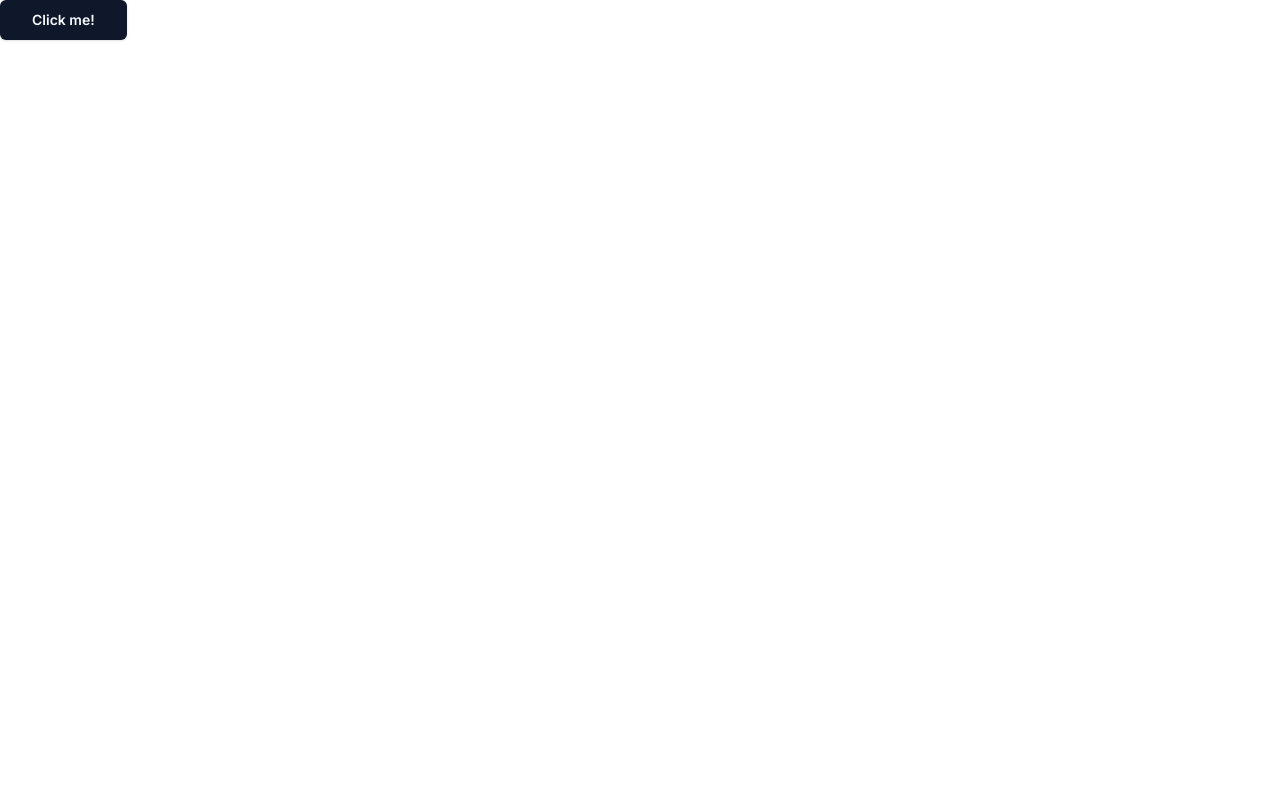
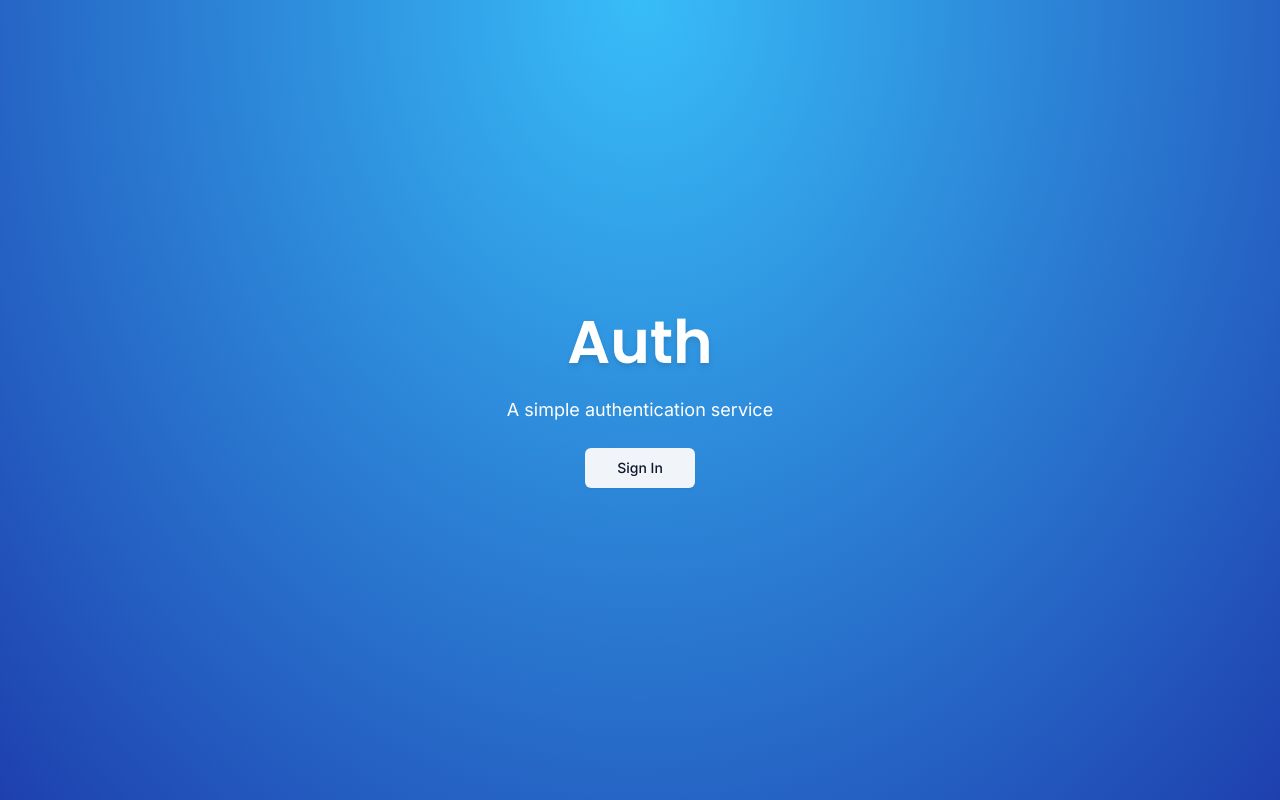
Before and after one commit to mike-shields-dev/next-auth-v5-tut, a Next.js app: page / in a window 1280 px wide. Built offline with nearby package versions, Linux system fonts and the light colour scheme.

Commit message:
feat: root route displays app title and description and signin bttn

```diff
--- a/src/app/globals.css
+++ b/src/app/globals.css
@@ -1,6 +1,10 @@
 @tailwind base;
 @tailwind components;
 @tailwind utilities;
+
+html,body,:root {
+  height: 100vh;
+}
 
 @layer base {
   :root {
--- a/src/app/page.tsx
+++ b/src/app/page.tsx
@@ -1,5 +1,40 @@
-import { Button } from '@/app/components/ui/button';
+import { Poppins } from 'next/font/google';
+
+import { cn } from '@/lib/utils';
+
+import { Button } from './components/ui/button';
+
+const font = Poppins({
+  subsets: ["latin"],
+  weight: ["600"],
+});
 
 export default function Home() {
-  return <Button className="font-semibold" size="lg">Click me!</Button>;
+  return (
+    <main
+      className="
+      flex
+      h-full
+      flex-col
+      items-center
+      justify-center
+      bg-[radial-gradient(ellipse_at_top,_var(--tw-gradient-stops))]
+      from-sky-400 to-blue-800"
+    >
+      <div className="text-center space-y-6">
+        <h1 className={cn(
+            font.className,
+            `text-6xl
+            font-semibold
+            text-white
+            drop-shadow-md`
+          )}
+        >
+          Auth
+        </h1>
+        <p className="text-white text-lg">A simple authentication service</p>
+        <Button variant="secondary" size="lg" className="capitalize">sign in</Button>
+      </div>
+    </main>
+  );
 }
```
